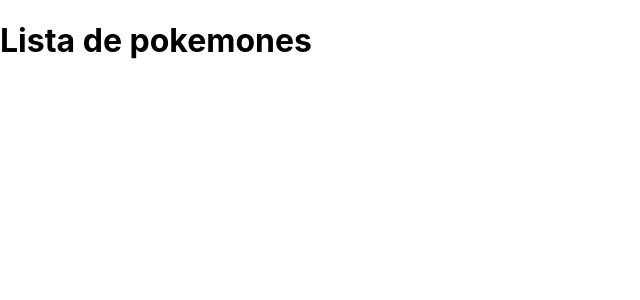
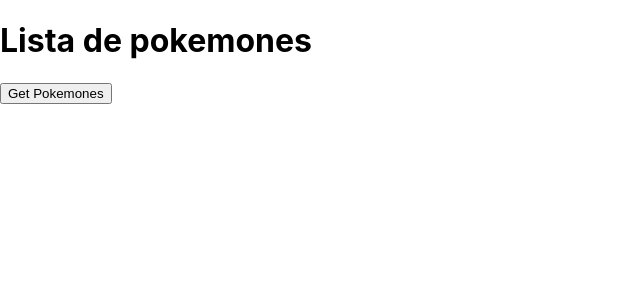
Before and after one commit to sberrus/react-redux, a React (Create React App) app: page / in a window 1280 px wide. Shown: the top 300 px of the page, without its empty margins (0-640 px from the left). Built offline with nearby package versions, Linux system fonts and the light colour scheme.

Commit message:
Ejecutando acciones de la store

```diff
--- a/src/components/Pokemones.jsx
+++ b/src/components/Pokemones.jsx
@@ -1,9 +1,27 @@
 import React from "react";
 
+// Dispatch y selector son los metodos que nos permiten interactuar y leer datos de la store
+import { useDispatch, useSelector } from "react-redux";
+
+// Importamos la acción que deseamos usar de los redux de la store.
+import { obtenerPokemonesAccion } from "../redux/pokeDucks";
+
 const Pokemones = () => {
+	// Instanciamos dispatch para poder interactuar con la store.
+	const dispatch = useDispatch();
+
 	return (
 		<div>
 			<h1>Lista de pokemones</h1>
+			<button
+				onClick={() => {
+					// Ejecutamos en el argumento la acción que deseemos ejecutar del reducer.
+					// En este caso usamos la acción "obtenerPokemonesAccion" definida en el pokePato.
+					dispatch(obtenerPokemonesAccion());
+				}}
+			>
+				Get Pokemones
+			</button>
 		</div>
 	);
 };
```
